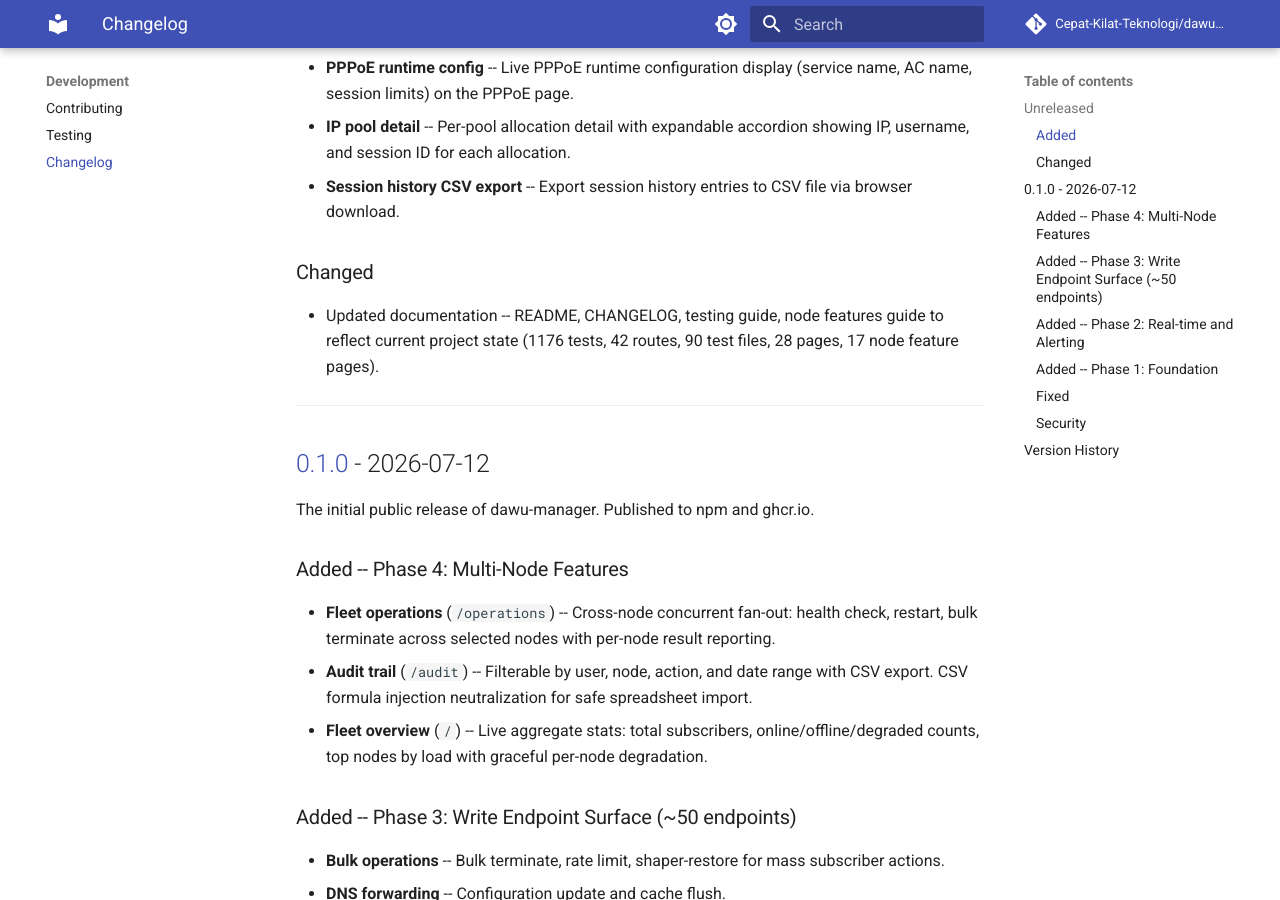
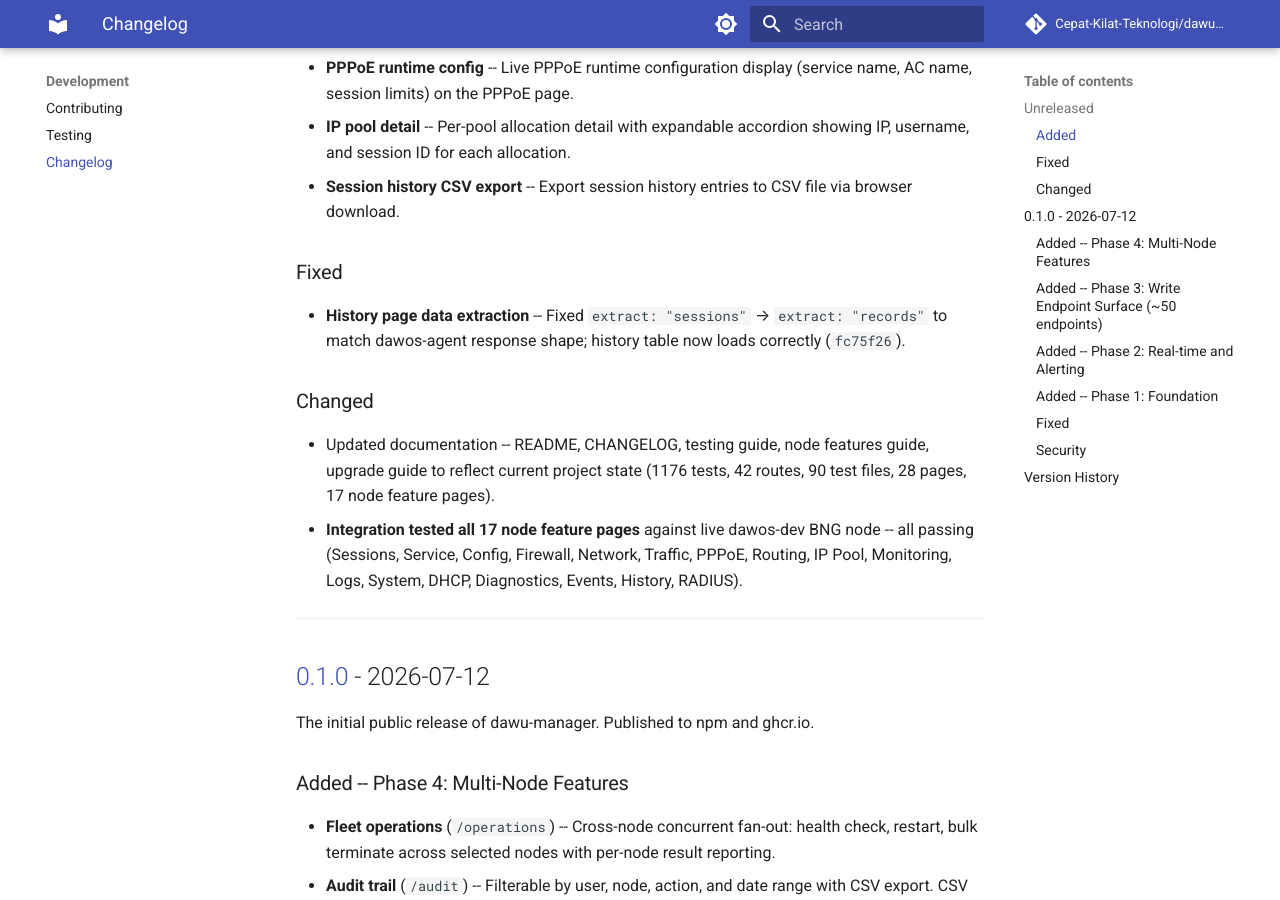
Before and after one commit to Cepat-Kilat-Teknologi/dawu-manager, an MkDocs documentation site: the page built from docs/development/changelog.md, in a window 1280 px wide and 900 px high, scrolled down 521 px. Built offline with MkDocs 1.6.1 and Material for MkDocs 9.7.7, drawn with Linux system fonts in a browser that asks for light colours; comment, search, counter and statistics services are not loaded.

Commit message:
docs: sync mkdocs changelog with root changelog updates

```diff
--- a/docs/development/changelog.md
+++ b/docs/development/changelog.md
@@ -17,9 +17,14 @@ and this project adheres to [Semantic Versioning](https://semver.org/spec/v2.0.0
 - **IP pool detail** -- Per-pool allocation detail with expandable accordion showing IP, username, and session ID for each allocation.
 - **Session history CSV export** -- Export session history entries to CSV file via browser download.
 
+### Fixed
+
+- **History page data extraction** -- Fixed `extract: "sessions"` → `extract: "records"` to match dawos-agent response shape; history table now loads correctly (`fc75f26`).
+
 ### Changed
 
-- Updated documentation -- README, CHANGELOG, testing guide, node features guide to reflect current project state (1176 tests, 42 routes, 90 test files, 28 pages, 17 node feature pages).
+- Updated documentation -- README, CHANGELOG, testing guide, node features guide, upgrade guide to reflect current project state (1176 tests, 42 routes, 90 test files, 28 pages, 17 node feature pages).
+- **Integration tested all 17 node feature pages** against live dawos-dev BNG node -- all passing (Sessions, Service, Config, Firewall, Network, Traffic, PPPoE, Routing, IP Pool, Monitoring, Logs, System, DHCP, Diagnostics, Events, History, RADIUS).
 
 ---
 
```
